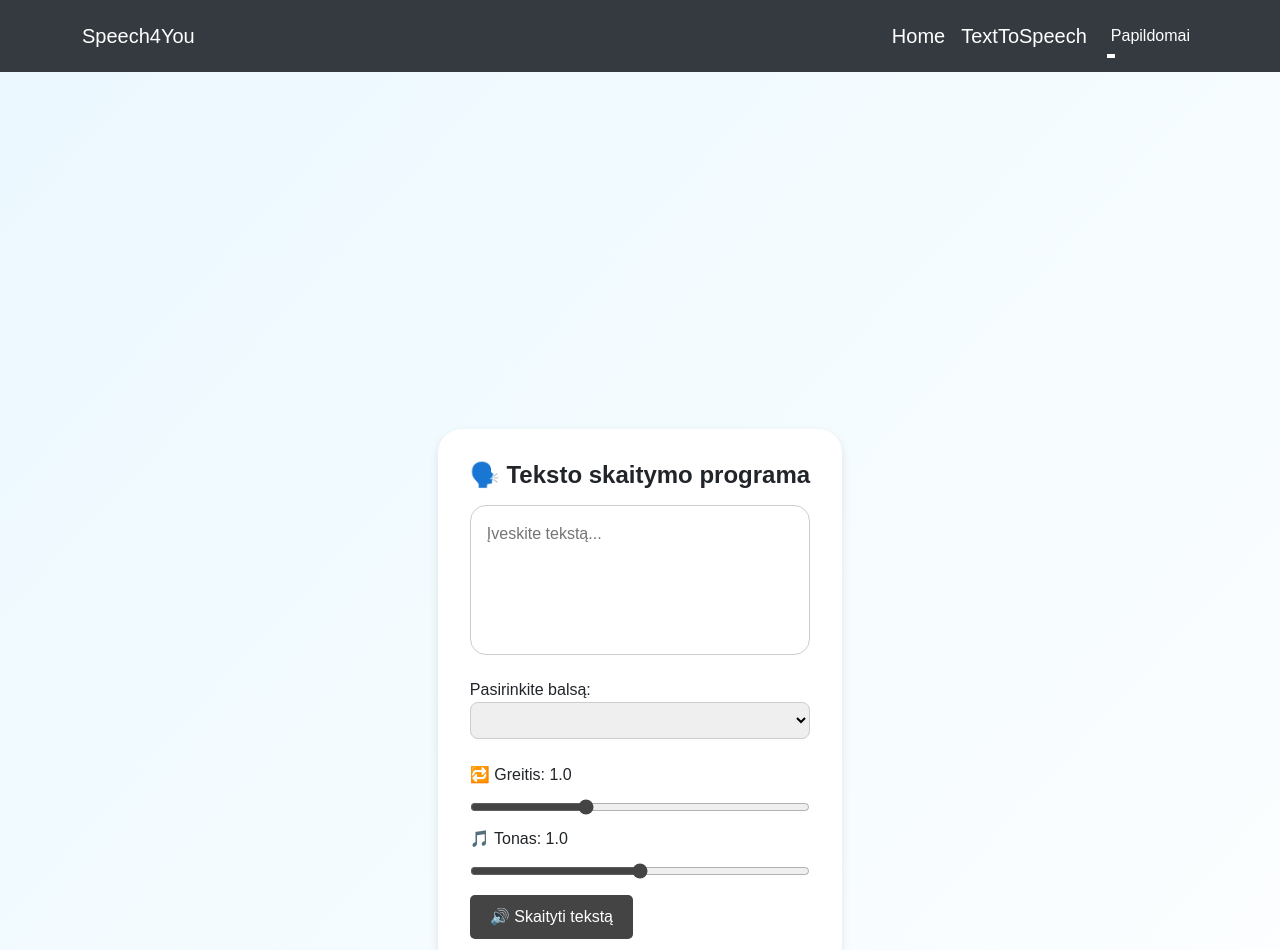
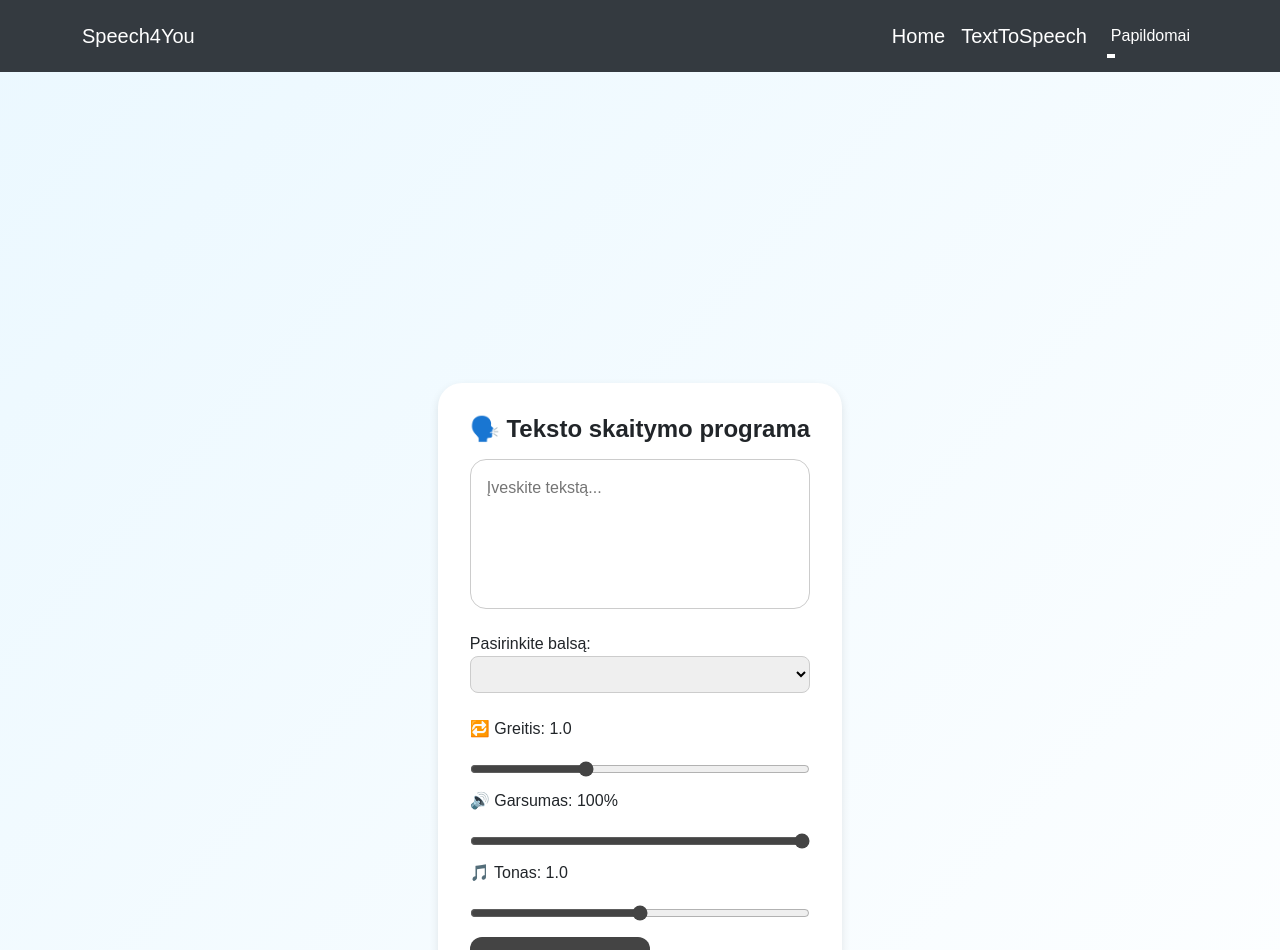
Before and after one commit to EdgarasBub/PROJEKTAS-TEXT_TO_SPEECH, a React (Vite) app in the folder client2/: page /TextToSpeech in a window 1280 px wide. Shown: the top 950 px of the page. Built offline with nearby package versions, Linux system fonts and the light colour scheme.

Commit message:
progress bar update

```diff
--- a/client2/src/pages/TextToSpeech.tsx
+++ b/client2/src/pages/TextToSpeech.tsx
@@ -10,6 +10,9 @@ const TextToSpeech: React.FC = () => {
   const [rate, setRate] = useState(1);
   const [pitch, setPitch] = useState(1);
   const [isSpeaking, setIsSpeaking] = useState(false);
+  const [volume, setVolume] = useState(1); // * Pridėta
+  const [progress, setProgress] = useState(0); // * Pridėta
+
 
 useEffect(() => {
   const synth = window.speechSynthesis;
@@ -41,10 +44,12 @@ useEffect(() => {
   const synth = window.speechSynthesis;
 
   if (isSpeaking) {
-      synth.cancel();
+    synth.cancel(); // Sustabdo skaitymą
     setIsSpeaking(false);
+    setProgress(0); // * Nulina progresą
     return;
   }
+
   if (!text.trim()) {
     alert('Prašome įvesti tekstą!');
     return;
@@ -54,16 +59,30 @@ useEffect(() => {
   const voice = voices.find(v => v.name === selectedVoice);
   if (voice) utterance.voice = voice;
 
-    utterance.rate = rate; // * Pridėta
-    utterance.pitch = pitch; // * Pridėta
+  utterance.volume = volume; // * Garsumas
+  utterance.rate = rate;     // * Kalbėjimo greitis
+  utterance.pitch = pitch;   // * Tonas
+
+  const totalLength = text.length;
+  let currentLength = 0;
+
+  utterance.onboundary = (event) => {
+    if (event.charIndex !== undefined) {
+      currentLength = event.charIndex;
+      const percent = Math.min((currentLength / totalLength) * 100, 100);
+      setProgress(percent); // * Atnaujina progresą
+    }
+  };
 
   utterance.onend = () => {
-      setIsSpeaking(false); // * Kai baigia skaityti
+    setIsSpeaking(false);
+    setProgress(100); // * Užbaigia progresą
   };
 
   synth.speak(utterance);
-    setIsSpeaking(true); // * Nustatome kalbėjimą į true
+  setIsSpeaking(true); // * Nustato kalbėjimo būseną
 };
+
 
   return (
     <main className='text-to-speech-container'>
@@ -106,7 +125,17 @@ useEffect(() => {
             onChange={(e) => setRate(Number(e.target.value))}
             className="tts-slider"
           />
-
+          <label htmlFor="volume">🔊 Garsumas: {Math.round(volume * 100)}%</label>
+          <input
+            type="range"
+            id="volume"
+            min="0"
+            max="1"
+            step="0.01"
+            value={volume}
+            onChange={(e) => setVolume(parseFloat(e.target.value))}
+            className="tts-slider"
+          />
           <label htmlFor="pitch">🎵 Tonas: {pitch.toFixed(1)}</label>
           <input
             id="pitch"
@@ -119,8 +148,22 @@ useEffect(() => {
             className="tts-slider"
           />
         </div>
+            {isSpeaking && (
+            <div className="reading-indicator">🔊 Skaitoma...</div>
+          )}
+          {isSpeaking && (
+  <div className="progress-bar-container">
+    <div
+      className="progress-bar"
+      style={{ width: `${progress}%` }}
+    ></div>
+  </div>
+)}
 
-        <button onClick={handleSpeak} className="utils-button">
+        <button
+          onClick={handleSpeak}
+          className={`utils-button-dinamic ${isSpeaking ? 'reading' : ''}`} // *
+        >
           {isSpeaking ? '⏹️ Sustabdyti' : '🔊 Skaityti tekstą'}
         </button>
       </div>
--- a/client2/src/styles/TextToSpeech.css
+++ b/client2/src/styles/TextToSpeech.css
@@ -71,3 +71,64 @@
   width: 100%;
   accent-color: #444;
 }
+.utils-button-dinamic {
+  padding: 0.75rem 1.5rem;
+  border: none;
+  border-radius: 12px;
+  font-size: 1rem;
+  font-weight: bold;
+  background-color: #444;
+  color: white;
+  cursor: pointer;
+  transition: background-color 0.3s ease, transform 0.2s ease;
+}
+
+.utils-button-dinamic:hover {
+  background-color: #555;
+  transform: scale(1.03);
+}
+
+/* 🔴 Kai skaitoma — keičiasi į raudoną */
+.utils-button-dinamic.reading {
+  background-color: #dc2626;
+}
+
+.utils-button-dinamic.reading:hover {
+  background-color: #991b1b;
+}
+.reading-indicator {
+  margin-bottom: 1rem;
+  color: #dc2626;
+  font-weight: 500;
+  animation: pulse 1s infinite;
+}
+
+@keyframes pulse {
+  0% { opacity: 0.3; }
+  50% { opacity: 1; }
+  100% { opacity: 0.3; }
+}
+.tts-slider-container {
+  margin-top: 1rem;
+  font-weight: 500;
+  color: #333;
+}
+
+.tts-slider {
+  width: 100%;
+  margin-top: 0.5rem;
+}
+
+.progress-bar-container {
+  height: 8px;
+  background-color: #e5e7eb;
+  border-radius: 6px;
+  overflow: hidden;
+  margin: 1rem 0;
+}
+
+.progress-bar {
+  height: 100%;
+  background-color: #3b82f6;
+  transition: width 0.2s ease;
+}
```
Lines whose indentation alone changed are shown as unchanged.
